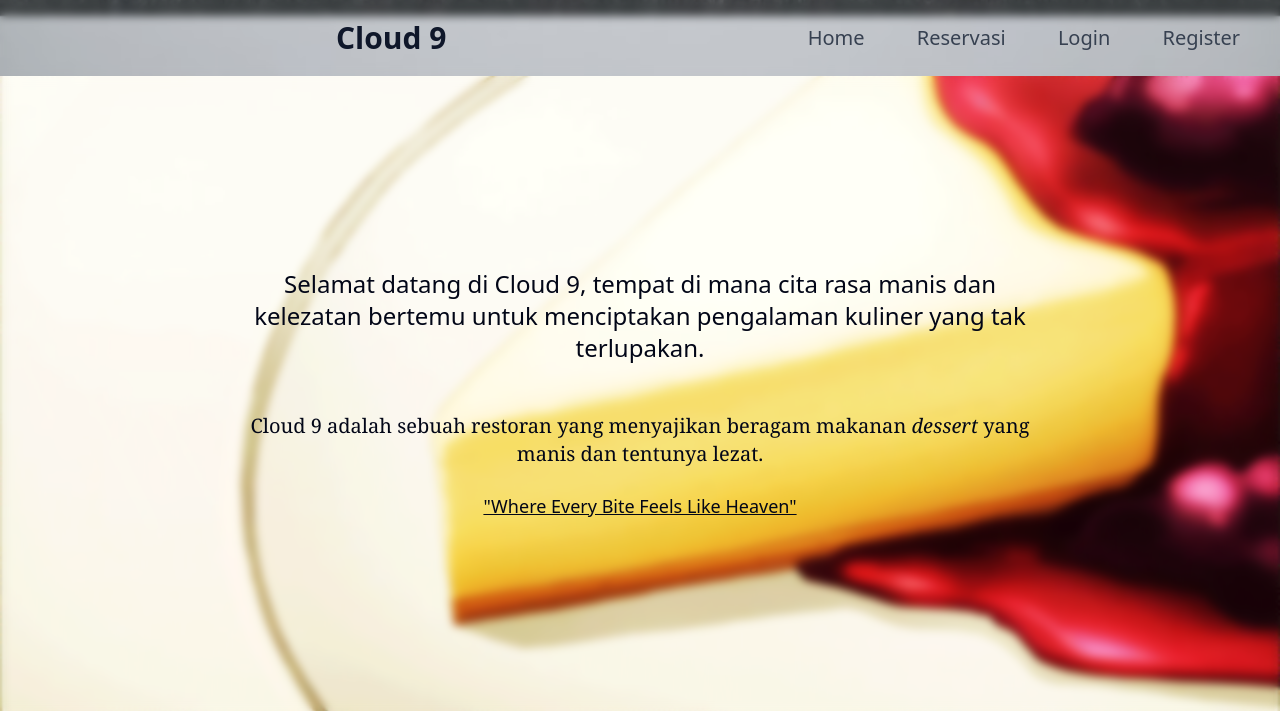
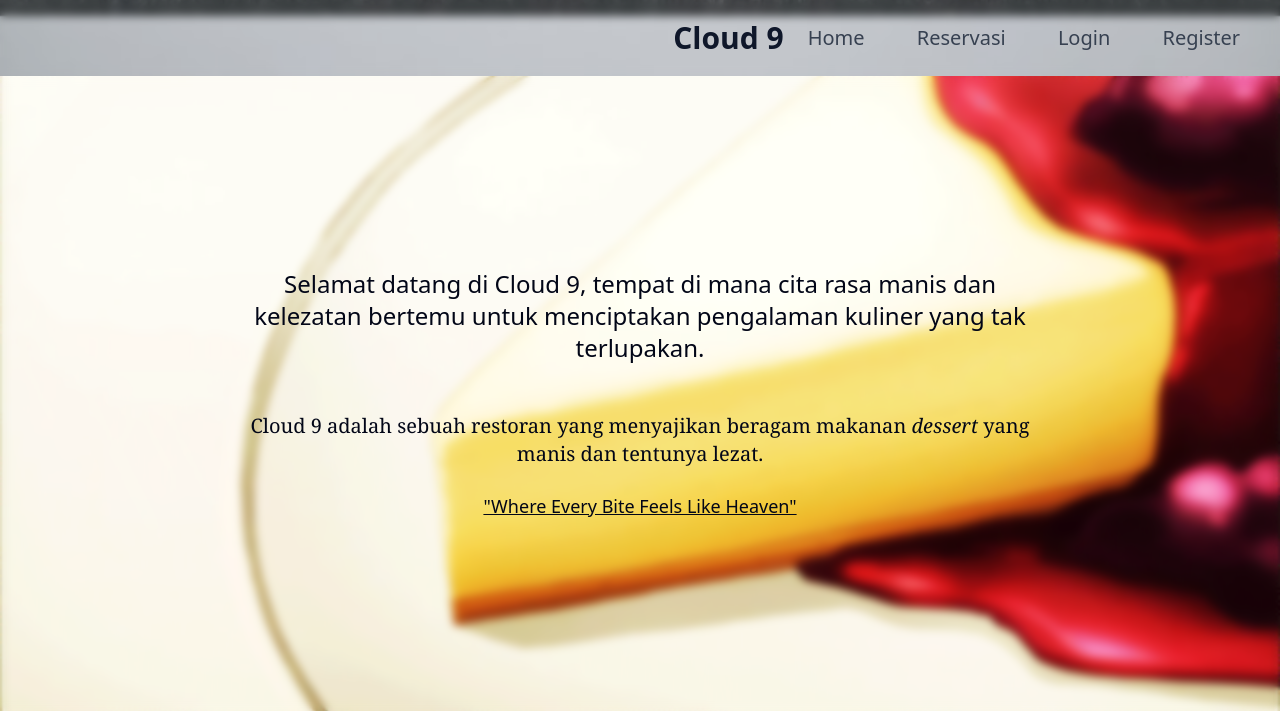
Before and after one commit to azhkrt/cloud-9, a Laravel app: page / in a window 1280 px wide. Shown: the top 711 px of the page. Run offline with Laravel 12, Linux system fonts and the light colour scheme; style sheets or scripts are compiled from the project's sources.

Commit message:
fix code

```diff
--- a/resources/views/landing.blade.php
+++ b/resources/views/landing.blade.php
@@ -20,7 +20,7 @@
         <nav class="bg-slate-100/20 backdrop-blur-sm p-4">
             <div class="container flex items-center justify-between">
                 <a href="/"
-                    class="inline-block text-slate-900 text-3xl font-bold ml-80 rounded-md transition-all ease-in-out duration-200 hover:scale-125 active:scale-95">Cloud
+                    class="inline-block text-slate-900 text-3xl font-bold ml-auto rounded-md transition-all ease-in-out duration-200 hover:scale-125 active:scale-95">Cloud
                     9</a>
                 <div>
                     <a href="/"
```
